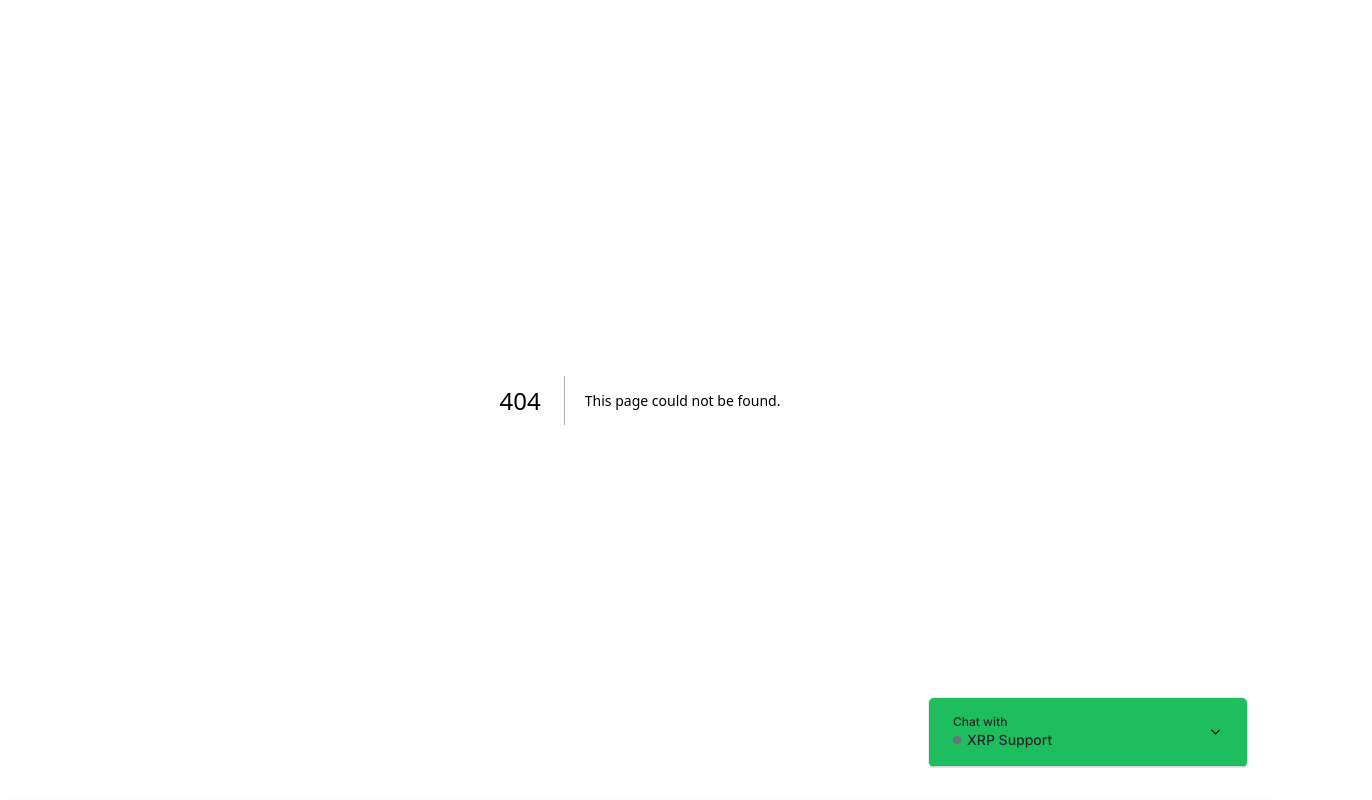
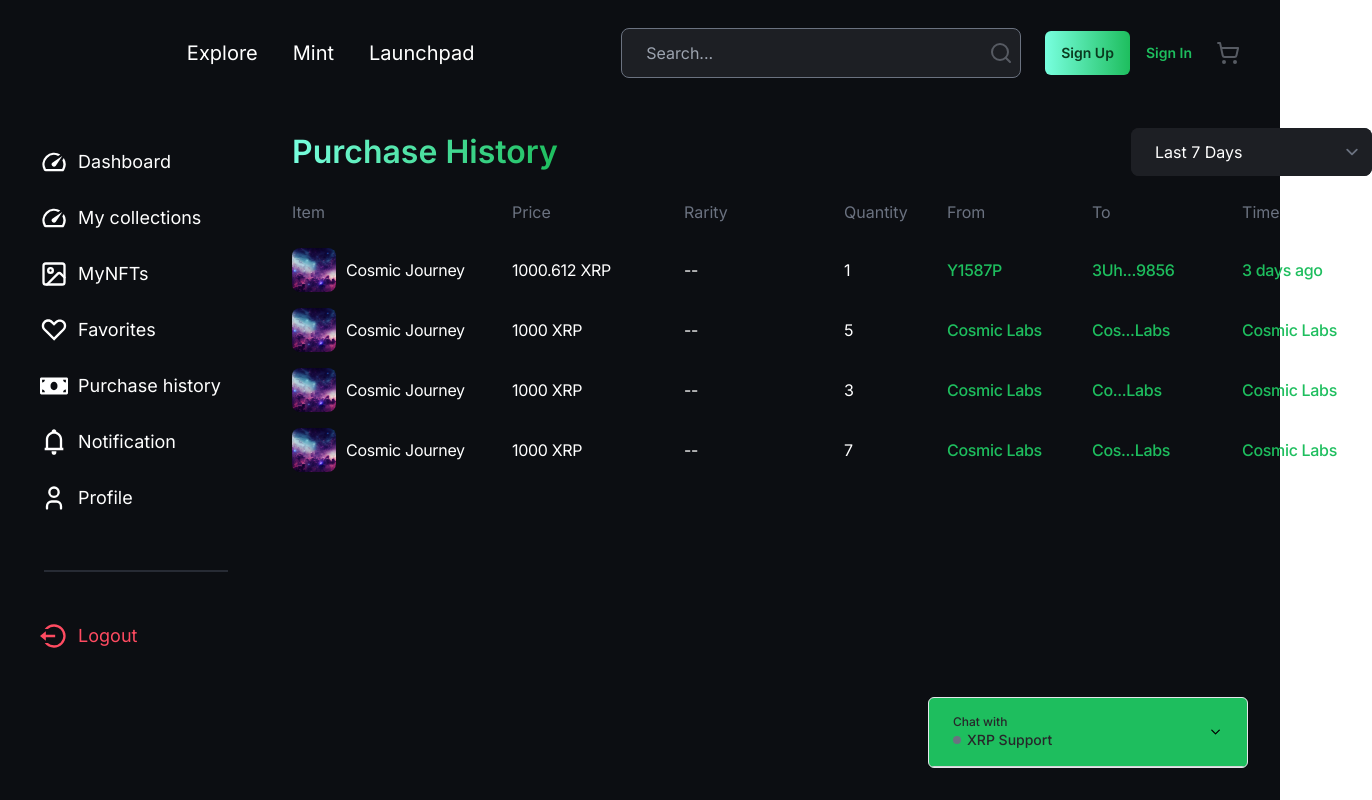
Before and after one commit to AyushGupta-0/NFT-Marketplace, a Next.js app: page /purchase-history in a window 1280 px wide. Before the commit this address had no page. Shown: the top 800 px of the page, 1372 px wide, since content can reach past the window. Built offline with nearby package versions, Linux system fonts and the light colour scheme.

Commit message:
purchase history page

```diff
--- /dev/null
+++ b/src/app/(home)/purchase-history/page.tsx
@@ -0,0 +1,132 @@
+import React from "react";
+
+// components
+import SideBar from "@/components/layout/SideBar";
+import PurchaseHistoryCard from "@/components/PurchaseHistoryCard";
+
+//images
+import nftdemo3 from "@/assets/nft-demo-3.png";
+
+// icons
+// import { Icons } from "@/components/ui/Icons";
+
+type Props = {};
+const PurchaseHistory = [
+  {
+    name: "Cosmic Journey",
+    url: nftdemo3,
+    price: "1000.612 XRP",
+    rarity: "--",
+    quantity: "1",
+    from: "Y1587P",
+    to: "3Uhhehicecnien7373372bs9856",
+    time: "3 days ago",
+  },
+  {
+    name: "Cosmic Journey",
+    url: nftdemo3,
+    price: "1000 XRP",
+    rarity: "--",
+    quantity: "5",
+    from: "Cosmic Labs",
+    to: "Cosmic Labs",
+    time: "Cosmic Labs",
+  },
+  {
+    name: "Cosmic Journey",
+    url: nftdemo3,
+    price: "1000 XRP",
+    rarity: "--",
+    items: "10,000",
+    quantity: "3",
+    from: " Cosmic Labs",
+    to: " Cosmic Labs",
+    time: " Cosmic Labs",
+  },
+  {
+    name: "Cosmic Journey",
+    url: nftdemo3,
+    price: "1000 XRP",
+    rarity: "--",
+    quantity: "7",
+    from: "Cosmic Labs",
+    to: "Cosmic Labs",
+    time: "Cosmic Labs",
+  },
+];
+
+export default function page({}: Props) {
+  return (
+    <div>
+      {/* Sidebar Dashboard */}
+
+      <SideBar />
+
+      {/* Main Content */}
+
+      <div className="relative md:absolute md:top-[8rem] left-4 md:left-[18.25rem] w-[67.5rem] flex flex-col items-start justify-start gap-6">
+        <div className="self-stretch flex flex-col md:flex-row md:items-center justify-between text-left text-[2rem] font-inter">
+          {/* Heading */}
+
+          <div className="relative text-[2rem] leading-[3rem] font-semibold gardient-color-green ">
+            Purchase History{" "}
+          </div>
+
+          {/* Filter */}
+
+          <div className="rounded-lg bg-box box-border w-[15.06rem] flex flex-row  text-white items-start justify-between text-[1rem]  border-solid border-line">
+            <select
+              name=""
+              id=""
+              className="w-full bg-box text-white border-none rounded-lg px-4 py-[0.63rem] md:py-3 md:px-6  active:outline-none "
+            >
+              <option value="">Last 7 Days</option>
+              <option value="">Last 5 Days</option>
+              <option value="">Last 3 Days</option>
+            </select>
+          </div>
+        </div>
+        <div className=" w-[30%] md:w-full md:scrollbar-hide overflow-x-scroll scrollbar-thin scrollbar-track-content_Grey  scrollbar-thumb-green ">
+          <div>
+          {/* Table Headings */}
+          <div className="self-stretch flex flex-col items-start justify-start gap-4 text-left text-[1rem] text-white  font-inter ">
+            <div className="self-stretch flex flex-row items-start justify-start text-gray-500 gap-4 text-content">
+              <div className="relative  leading-[1.5rem] inline-block w-[12.75rem] shrink-0">
+                Item
+              </div>
+              <div className="relative leading-[1.5rem] inline-block w-[9.75rem] shrink-0">
+                Price
+              </div>
+              <div className="relative leading-[1.5rem] inline-block w-[9rem] shrink-0">
+                Rarity
+              </div>
+              <div className="relative  leading-[1.5rem] inline-block w-[5.44rem] shrink-0">
+                Quantity
+              </div>
+              <div className="relative leading-[1.5rem] inline-block w-[8.06rem] shrink-0">
+                From
+              </div>
+              <div className="relative  leading-[1.5rem] inline-block w-[8.38rem] shrink-0">
+                To
+              </div>
+              <div className="flex-1 relative  leading-[1.5rem]">Time</div>
+            </div>
+
+            {/* Purchase History Card */}
+
+            <div className="self-stretch flex flex-col items-start justify-start">
+              {PurchaseHistory.map((item, i) => {
+                return (
+                  <div key={i}>
+                    <PurchaseHistoryCard data={item} />
+                  </div>
+                );
+              })}
+            </div>
+          </div>
+          </div>
+        </div>
+      </div>
+    </div>
+  );
+}
--- /dev/null
+++ b/src/components/PurchaseHistoryCard.tsx
@@ -0,0 +1,83 @@
+// Note: Purchase History Card Component
+import Image from "next/image";
+import { FC } from "react";
+
+// data props
+
+type dataProps = {
+  url: any;
+  name: string;
+  price: string;
+  rarity: string;
+  quantity: string;
+  from: string;
+  to: string;
+  time: string;
+};
+
+interface PurchaseHistoryCardProps {
+  data: dataProps;
+}
+
+
+const PurchaseHistoryCard: FC<PurchaseHistoryCardProps> = ({ data }) => {
+  return (
+    <div>
+      <div className="self-stretch flex flex-row items-center justify-start gap-4">
+        <div className="w-[12.75rem] flex flex-row items-center justify-start gap-[0.63rem]">
+          {/* Image of NFT */}
+
+          <Image
+            className=" my-2 rounded-lg w-[2.75rem] h-[2.75rem] object-cover"
+            alt=""
+            src={data.url}
+          />
+
+          {/* Name of NFT */}
+
+          <div className="flex-1  tracking-[-0.02em] leading-[1.5rem]">
+            {data.name}
+          </div>
+        </div>
+
+        {/* Price of NFT */}
+
+        <div className=" tracking-[-0.02em] leading-[1.5rem] inline-block w-[9.75rem] shrink-0">
+          {data.price}
+        </div>
+
+        {/* Rarity of NFT */}
+
+        <div className="r tracking-[-0.02em] leading-[1.5rem] inline-block w-[9rem] shrink-0">
+          {data.rarity}
+        </div>
+        {/* Quantity of NFT */}
+
+        <div className=" tracking-[-0.02em] leading-[1.5rem] inline-block w-[5.44rem] shrink-0">
+          {data.quantity}
+        </div>
+
+        {/* From Address of NFT */}
+
+        <div className=" tracking-[-0.02em] leading-[1.5rem] font-medium text-green inline-block w-[8.06rem] shrink-0">
+          {data.from}
+        </div>
+
+        {/* To Address of NFT */}
+
+        <div className=" tracking-[-0.02em] leading-[1.5rem] font-medium text-green inline-block w-[8.38rem] shrink-0">
+
+          {data.to.slice(0, 3)}...{data.to.slice(data.to.length - 4)}
+        </div>
+
+        {/* Time of Purchase */}
+
+        <div className="flex-1 tracking-[-0.02em] leading-[1.5rem] font-medium text-green">
+          {data.time}
+        </div>
+      </div>
+    </div>
+  );
+};
+
+export default PurchaseHistoryCard;
```
